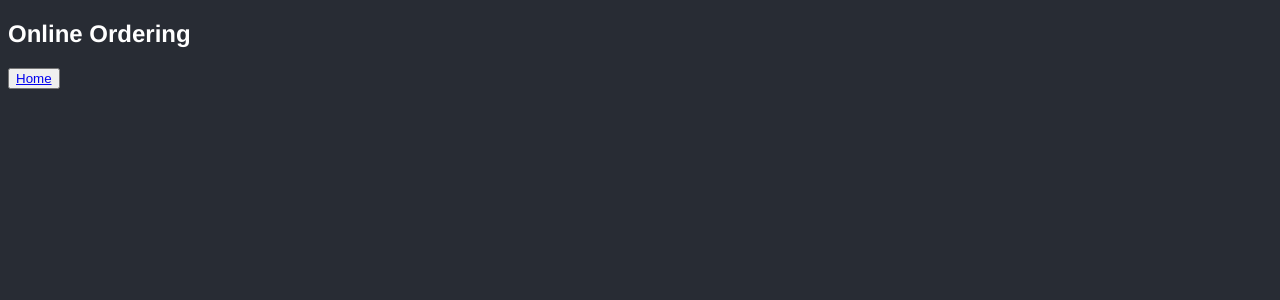
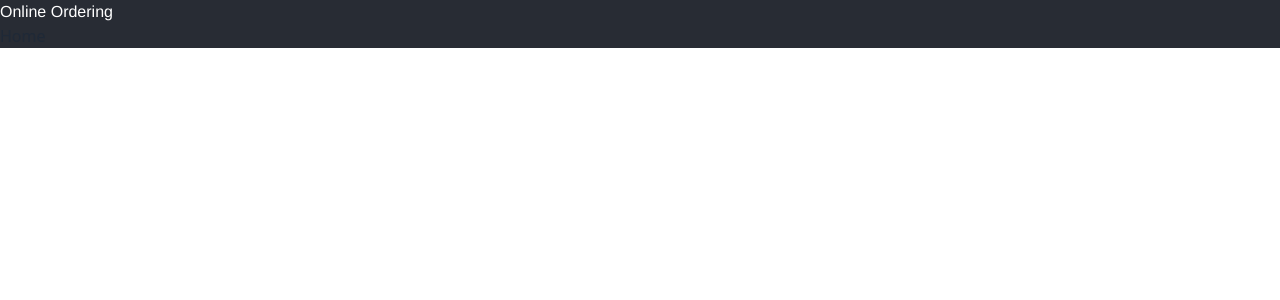
Before and after one commit to djmcgrath/Online-Ordering, a React (Create React App) app in the folder client/: page / in a window 1280 px wide. Shown: the top 300 px of the page. Built offline with nearby package versions, Linux system fonts and the light colour scheme.

Commit message:
added tailwind and daisyui

```diff
--- a/client/src/index.css
+++ b/client/src/index.css
@@ -1,3 +1,7 @@
+@tailwind base;
+@tailwind components;
+@tailwind utilities;
+
 :root {
   --bg: #282c34;
   --header: #fff;
--- a/client/tailwind.config.js
+++ b/client/tailwind.config.js
@@ -2,7 +2,7 @@ const { default: daisyui } = require('daisyui');
 
 /** @type {import('tailwindcss').Config} */
 module.exports = {
-  content: [],
+  content: ["./src/**/*.{js,jsx,ts,tsx}"],
   theme: {
     extend: {},
   },
```
